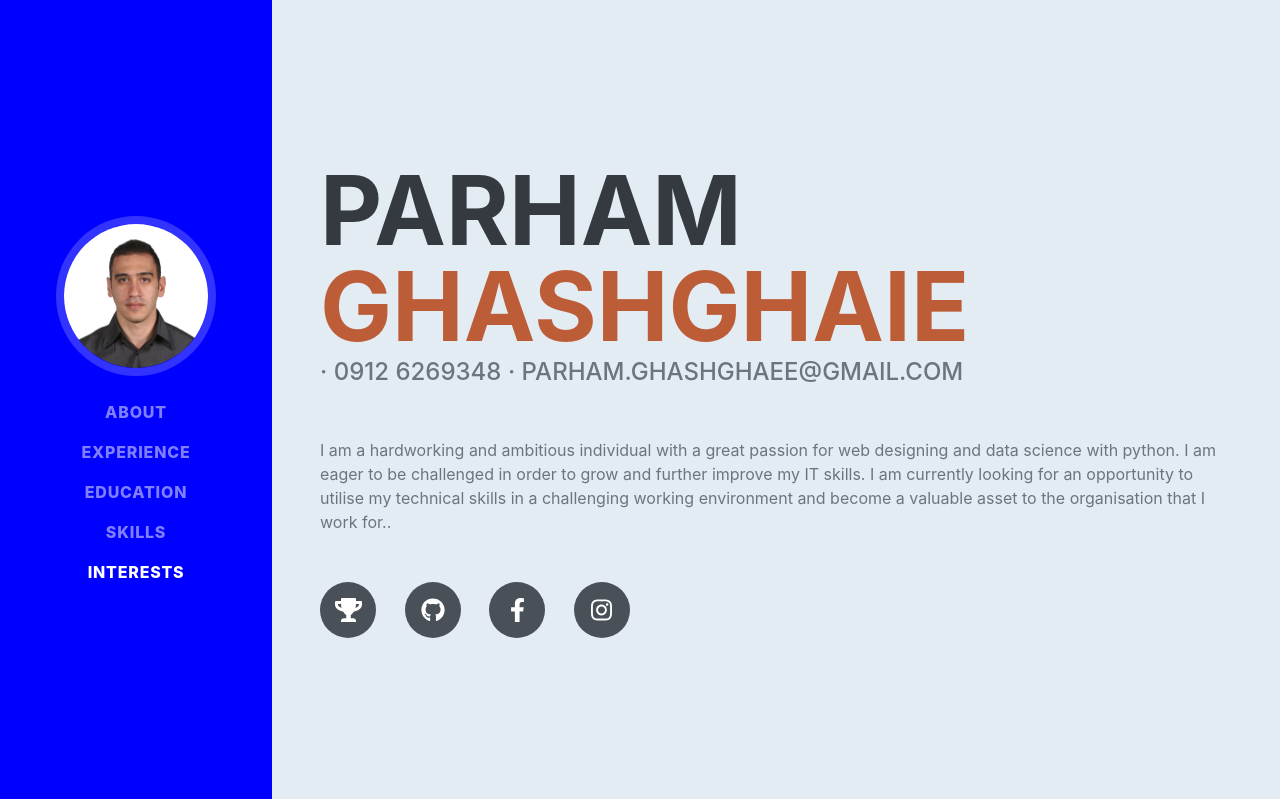
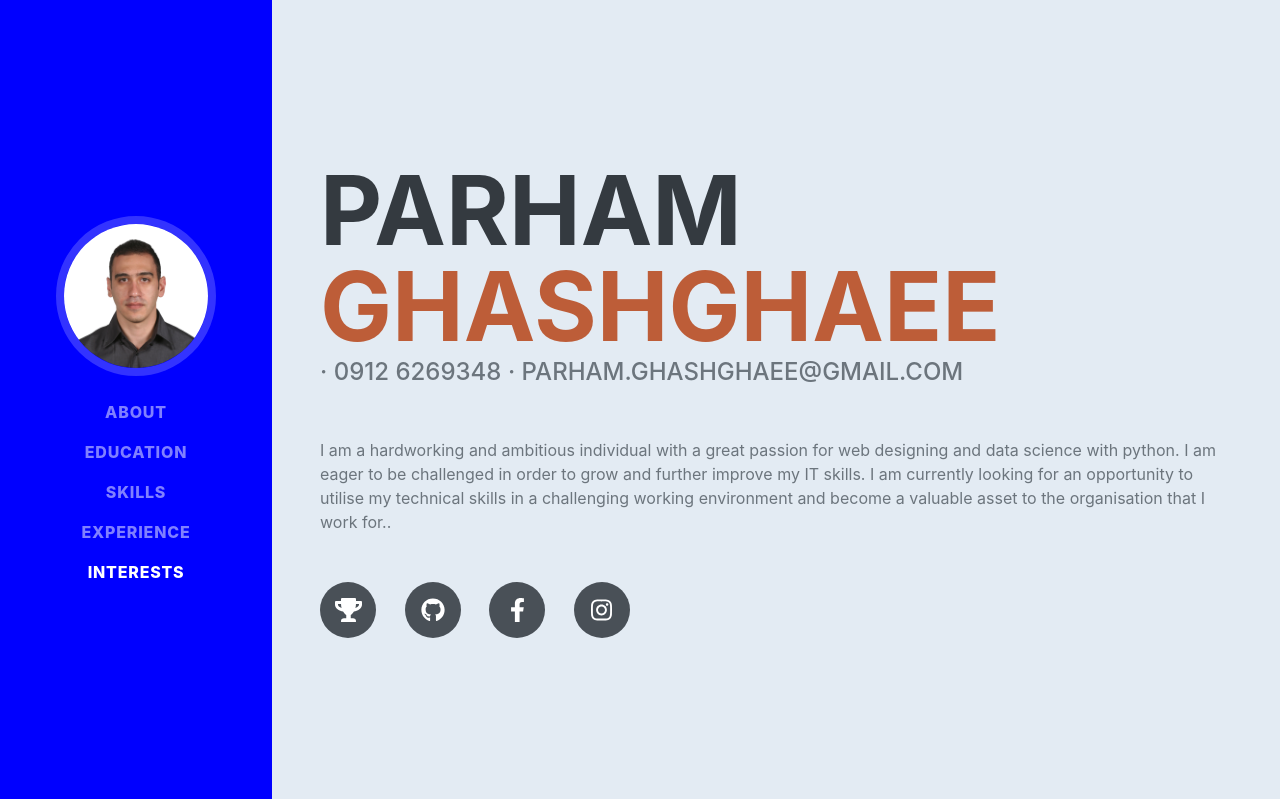
Before and after one commit to parhamgh2020/django_resume, a Django app: template mysite/resume_app/templates/home.html in a window 1280 px wide. Shown: the top 799 px of the page. Run offline with Django 3.2, Linux system fonts and the light colour scheme; the template is opened without the code that fills it, so the values that code supplies are empty; some libraries are stand-ins or nearby versions; some web fonts are replaced.

Commit message:
sec commit

```diff
--- a/mysite/resume_app/templates/home.html
+++ b/mysite/resume_app/templates/home.html
@@ -31,9 +31,9 @@
     <div class="collapse navbar-collapse" id="navbarSupportedContent">
         <ul class="navbar-nav">
             <li class="nav-item"><a class="nav-link js-scroll-trigger" href="#about">About</a></li>
-            <li class="nav-item"><a class="nav-link js-scroll-trigger" href="#experience">Experience</a></li>
             <li class="nav-item"><a class="nav-link js-scroll-trigger" href="#education">Education</a></li>
             <li class="nav-item"><a class="nav-link js-scroll-trigger" href="#skills">Skills</a></li>
+            <li class="nav-item"><a class="nav-link js-scroll-trigger" href="#experience">Experience</a></li>
             <li class="nav-item"><a class="nav-link js-scroll-trigger" href="#interests">Interests</a></li>
         </ul>
     </div>
@@ -45,7 +45,7 @@
         <div class="resume-section-content">
             <h1 class="mb-0">
                 parham
-                <span class="text-primary">ghashghaie</span>
+                <span class="text-primary">ghashghaee</span>
             </h1>
             <div class="subheading mb-5">
                 · 0912 6269348 ·
```
Also changed, not shown: mysite/mysite/urls.py (line endings or trailing spaces).
